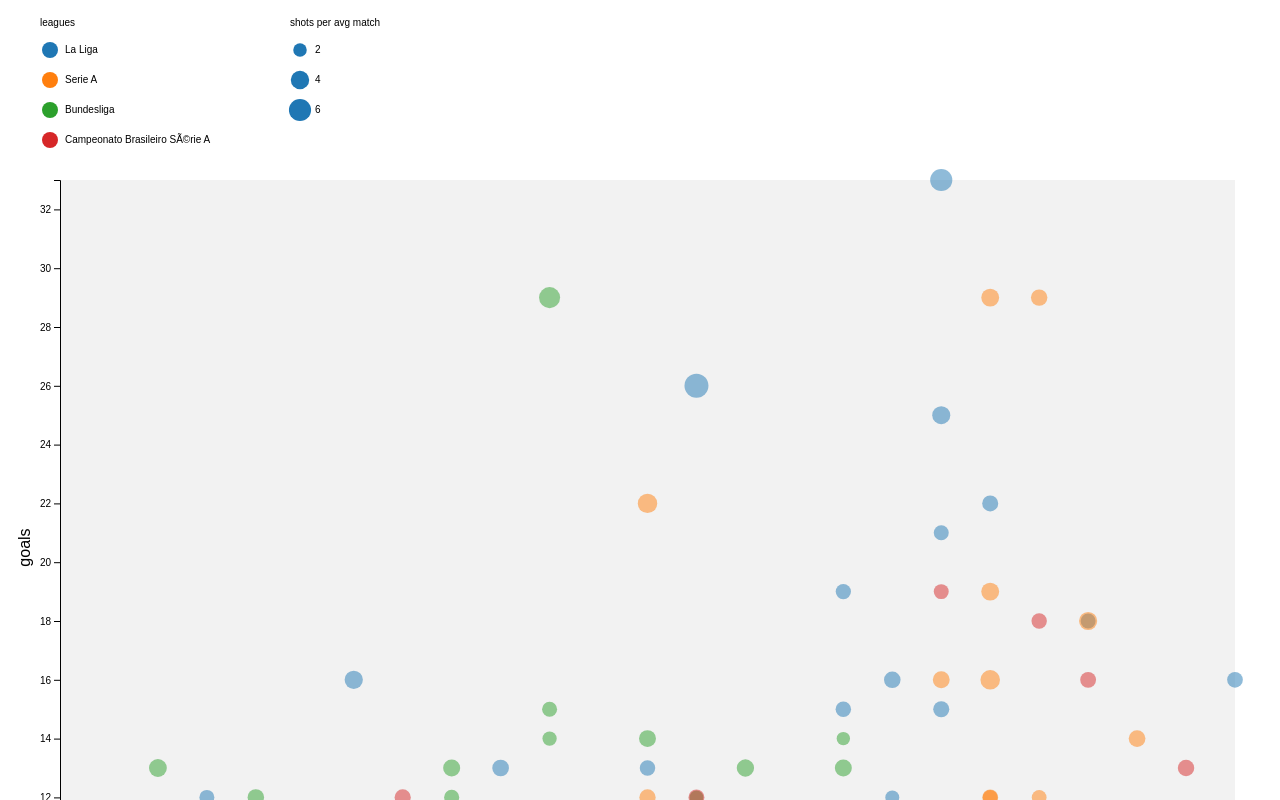
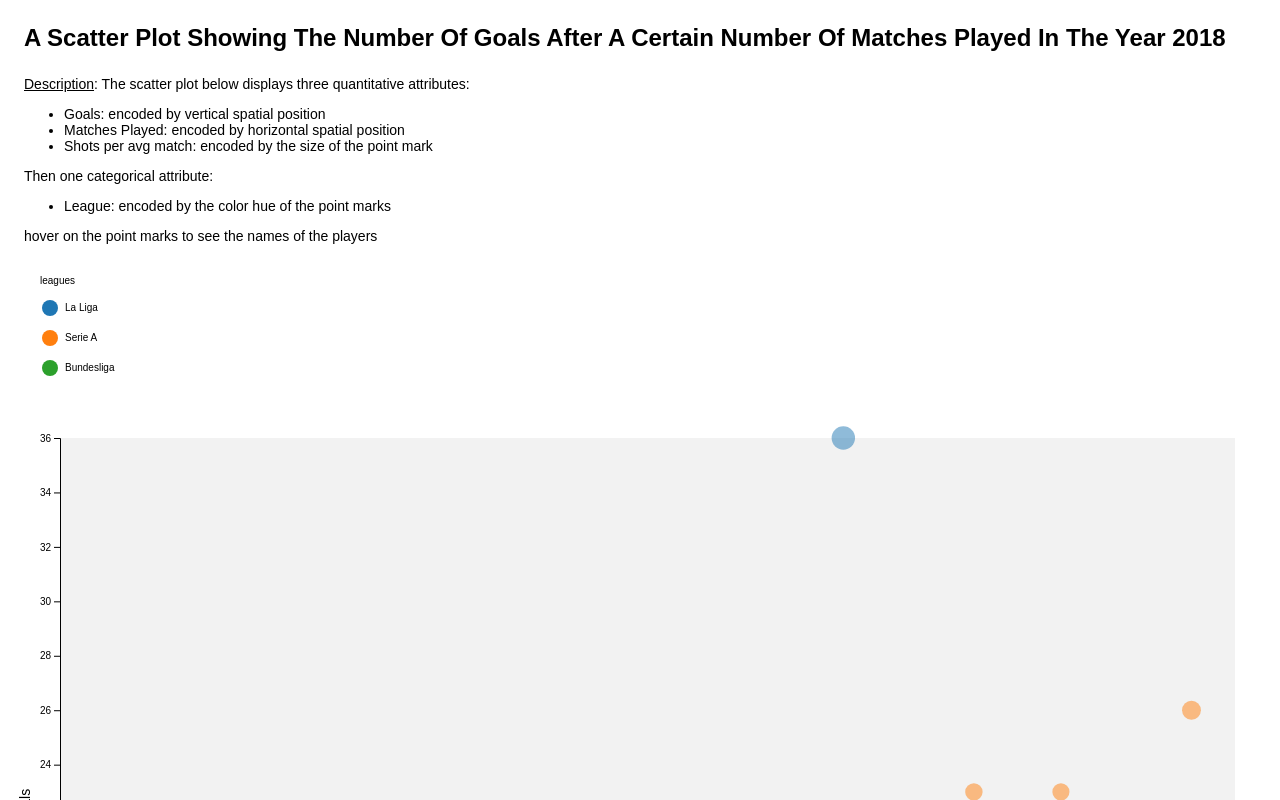
Before and after one commit to thecode-master-sy/goals-matches-viz, a website built with Vite: page index.html in a window 1280 px wide. Shown: the top 800 px of the page. Built offline with nearby package versions, Linux system fonts and the light colour scheme.

Commit message:
data viz with effectiveness principle in mind

```diff
--- a/index.html
+++ b/index.html
@@ -1,4 +1,4 @@
-<!doctype html>
+<!DOCTYPE html>
 <html lang="en">
 	<head>
 		<meta charset="UTF-8" />
@@ -7,6 +7,31 @@
 		<title>Vite App</title>
 	</head>
 	<body>
+		<h3 class="header spacer">
+			A scatter plot showing the number of goals after a certain number of
+			matches played in the year 2018
+		</h3>
+		<div class="spacer">
+			<p>
+				<span class="underline">description</span>: The scatter plot below
+				displays three quantitative attributes:
+			</p>
+
+			<ul>
+				<li>Goals: encoded by vertical spatial position</li>
+				<li>Matches Played: encoded by horizontal spatial position</li>
+				<li>Shots per avg match: encoded by the size of the point mark</li>
+			</ul>
+
+			<p>Then one categorical attribute:</p>
+
+			<ul>
+				<li>League: encoded by the color hue of the point marks</li>
+			</ul>
+
+			<p>hover on the point marks to see the names of the players</p>
+		</div>
+
 		<div id="app"></div>
 		<script type="module" src="/main.js"></script>
 	</body>
--- a/scatterPlot.js
+++ b/scatterPlot.js
@@ -29,13 +29,12 @@ export function scatterPlot(
 		colorLegendX,
 		colorLegendY,
 		circleLabel,
-		sizeLegendLabel,
-		sizeLegendX,
-		sizeLegendY,
+		// sizeLegendLabel,
+		// sizeLegendX,
+		// sizeLegendY,
 	}
 ) {
 	const { marginLeft, marginRight, marginBottom, marginTop } = margins;
-	console.log(data);
 
 	const xScale = scaleLinear()
 		.domain(extent(data, xValue))
@@ -45,9 +44,7 @@ export function scatterPlot(
 		.domain(extent(data, yValue))
 		.range([height - marginBottom, marginTop]);
 
-	const sizeScale = scaleSqrt().domain(extent(data, sizeValue)).range([6, 12]);
-
-	console.log(sizeScale.ticks(5));
+	const sizeScale = scaleSqrt().domain(extent(data, sizeValue)).range([4, 12]);
 
 	const colorScale = scaleOrdinal()
 		.domain(data.map(colorValue))
@@ -67,12 +64,12 @@ export function scatterPlot(
 		colorLegendY,
 	});
 
-	svg.call(sizeLegend, {
-		sizeScale,
-		sizeLegendLabel,
-		sizeLegendX,
-		sizeLegendY,
-	});
+	// svg.call(sizeLegend, {
+	// 	sizeScale,
+	// 	sizeLegendLabel,
+	// 	sizeLegendX,
+	// 	sizeLegendY,
+	// });
 
 	svg
 		.selectAll("circle.mark")
--- a/style.css
+++ b/style.css
@@ -3,6 +3,8 @@ body {
 	padding: 0;
 	overflow-x: hidden;
 	width: 100%;
+	font-family: sans-serif;
+	font-size: 14px;
 }
 
 #app {
@@ -13,3 +15,18 @@ body {
 svg {
 	min-height: 100vh;
 }
+
+.spacer {
+	margin-left: 24px;
+}
+
+.header {
+	font-size: 24px;
+	font-weight: bold;
+	text-transform: capitalize;
+}
+
+.underline {
+	text-decoration: underline;
+	text-transform: capitalize;
+}
--- a/viz.js
+++ b/viz.js
@@ -41,9 +41,9 @@ export const viz = (
 			xValue: (d) => d.matches_played,
 			yValue: (d) => d.goals,
 			sizeValue: (d) => d["shots per avg match"],
-			sizeLegendLabel: "shots per avg match",
-			sizeLegendX: 300,
-			sizeLegendY: 50,
+			// sizeLegendLabel: "shots per avg match",
+			// sizeLegendX: 300,
+			// sizeLegendY: 50,
 			circleLabel: (d) => d["player names"],
 			colorValue: (d) => d.league,
 			xAxisLabel: "matches played",
@@ -90,7 +90,13 @@ export const viz = (
 					obj.year = Number(obj.year);
 				});
 
-				const yearData = transformedData.filter((d) => d.year === 2017);
+				const yearData = transformedData.filter(
+					(d) =>
+						d.year === 2018 &&
+						(d.league === "La Liga" ||
+							d.league === "Serie A" ||
+							d.league === "Bundesliga")
+				);
 
 				console.log(yearData);
 
```
Lines whose indentation alone changed are shown as unchanged.
